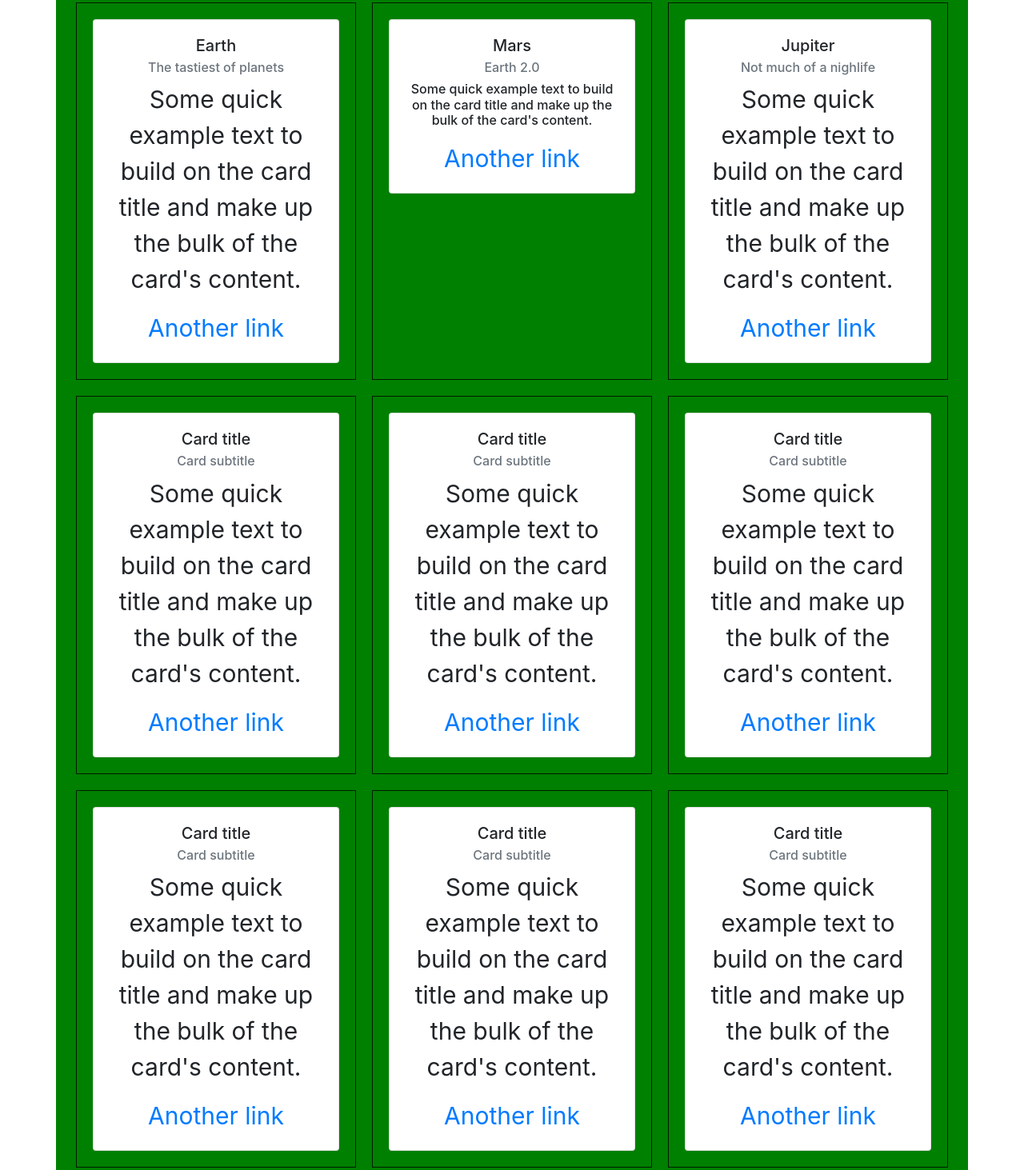
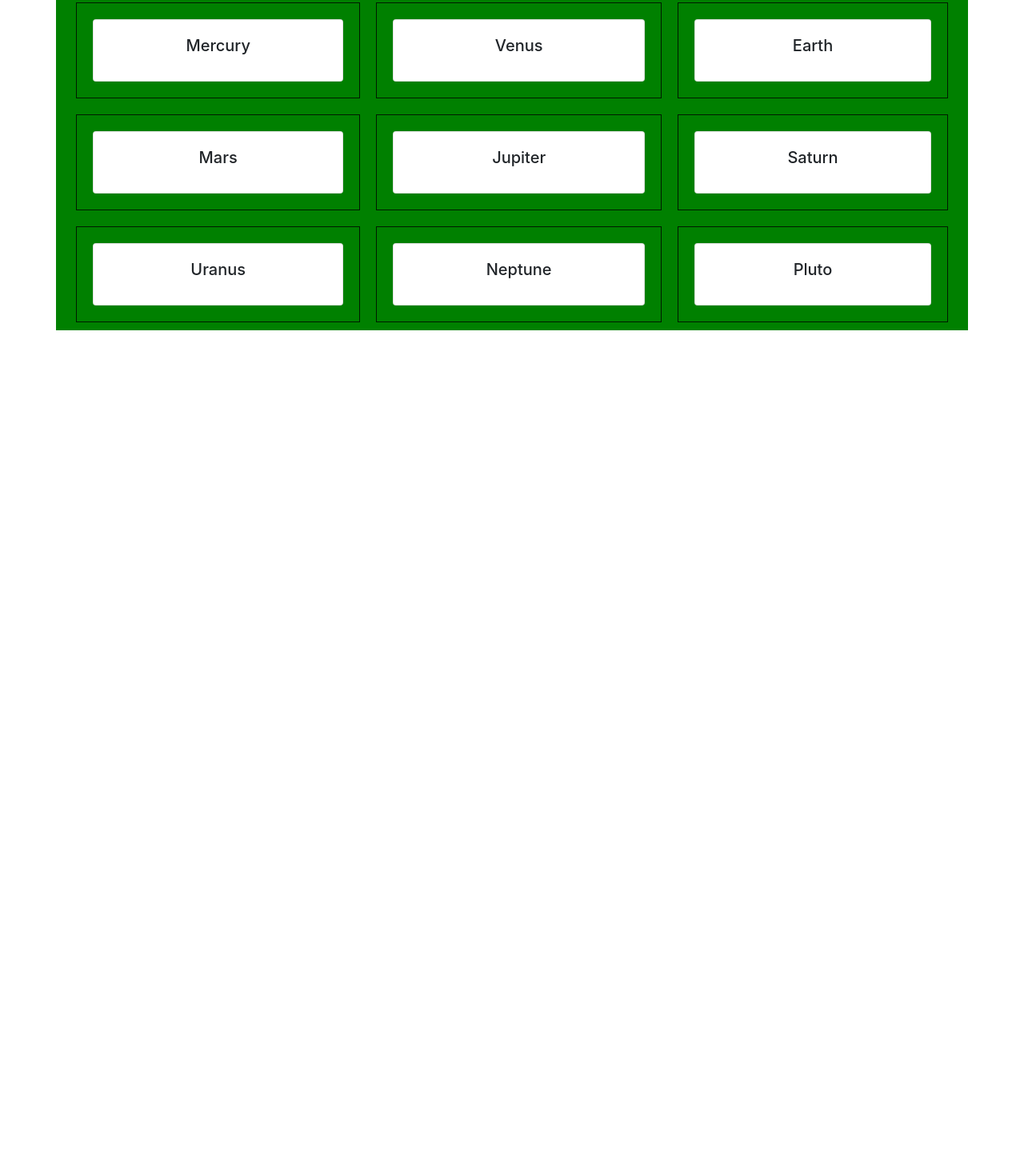
Before and after one commit to JaredReando/solar-age, a website built with webpack: page src/index.html in a window 1280 px wide. Shown: the part 456-1919 px from the top of the page at 80% size. After the commit the page ends 869 px from the top, so only its background shows below. Built offline with nearby package versions, Linux system fonts and the light colour scheme.

Commit message:
Add styling updates.

```diff
--- a/src/index.html
+++ b/src/index.html
@@ -36,119 +36,84 @@
       <p>Direct child element(s) of the grid container automatically becomes grid items.</p>
 
       <div class="grid-container">
+
         <div class="grid-item">
-
           <div class="card">
             <div class="card-body">
-              <h5 class="card-title">Earth</h5>
-              <h6 class="card-subtitle mb-2 text-muted">The tastiest of planets</h6>
-              <p class="card-text">Some quick example text to build on the card title and make up the bulk of the card's content.</p>
-              <ul id="earth-list">
-
-              </ul>
-              <a href="#" class="card-link">Another link</a>
+              <h5 class="card-title">Mercury</h5>
+              <ul class="list-group list-group-flush" id="mercury-list"></ul>
             </div>
           </div>
         </div>
 
         <div class="grid-item">
-
           <div class="card">
             <div class="card-body">
-              <h5 class="card-title">Mars</h5>
-              <h6 class="card-subtitle mb-2 text-muted">Earth 2.0</h6>
-              <h6 class="card-text">Some quick example text to build on the card title and make up the bulk of the card's content.</h6>
-              <ul id="mars-list">
-
-              </ul>
-              <a href="#" class="card-link">Another link</a>
+              <h5 class="card-title">Venus</h5>
+              <ul class="list-group list-group-flush" id="venus-list"></ul>
             </div>
           </div>
         </div>
 
           <div class="grid-item">
-
             <div class="card">
               <div class="card-body">
-              <h5 class="card-title">Jupiter</h5>
-              <h6 class="card-subtitle mb-2 text-muted">Not much of a nighlife</h6>
-              <p class="card-text">Some quick example text to build on the card title and make up the bulk of the card's content.</p>
-              <ul id="jupiter-list">
-
-              </ul>
-              <a href="#" class="card-link">Another link</a>
+                <h5 class="card-title">Earth</h5>
+                <ul class="list-group list-group-flush" id="earth-list"></ul>
               </div>
             </div>
           </div>
 
         <div class="grid-item">
-
           <div class="card">
             <div class="card-body">
-              <h5 class="card-title">Card title</h5>
-              <h6 class="card-subtitle mb-2 text-muted">Card subtitle</h6>
-              <p class="card-text">Some quick example text to build on the card title and make up the bulk of the card's content.</p>
-              <a href="#" class="card-link">Another link</a>
+              <h5 class="card-title">Mars</h5>
+              <ul class="list-group list-group-flush" id="mars-list"></ul>
             </div>
           </div>
         </div>
 
         <div class="grid-item">
-
           <div class="card">
             <div class="card-body">
-              <h5 class="card-title">Card title</h5>
-              <h6 class="card-subtitle mb-2 text-muted">Card subtitle</h6>
-              <p class="card-text">Some quick example text to build on the card title and make up the bulk of the card's content.</p>
-              <a href="#" class="card-link">Another link</a>
+              <h5 class="card-title">Jupiter</h5>
+              <ul class="list-group list-group-flush" id="jupiter-list"></ul>
             </div>
           </div>
         </div>
 
         <div class="grid-item">
-
           <div class="card">
             <div class="card-body">
-              <h5 class="card-title">Card title</h5>
-              <h6 class="card-subtitle mb-2 text-muted">Card subtitle</h6>
-              <p class="card-text">Some quick example text to build on the card title and make up the bulk of the card's content.</p>
-              <a href="#" class="card-link">Another link</a>
+              <h5 class="card-title">Saturn</h5>
+              <ul class="list-group list-group-flush" id="saturn-list"></ul>
             </div>
           </div>
         </div>
 
         <div class="grid-item">
-
           <div class="card">
             <div class="card-body">
-              <h5 class="card-title">Card title</h5>
-              <h6 class="card-subtitle mb-2 text-muted">Card subtitle</h6>
-              <p class="card-text">Some quick example text to build on the card title and make up the bulk of the card's content.</p>
-              <a href="#" class="card-link">Another link</a>
+              <h5 class="card-title">Uranus</h5>
+              <ul class="list-group list-group-flush" id="uranus-list"></ul>
             </div>
           </div>
         </div>
 
         <div class="grid-item">
-
           <div class="card">
             <div class="card-body">
-              <h5 class="card-title">Card title</h5>
-              <h6 class="card-subtitle mb-2 text-muted">Card subtitle</h6>
-              <p class="card-text">Some quick example text to build on the card title and make up the bulk of the card's content.</p>
-              <a href="#" class="card-link">Another link</a>
+              <h5 class="card-title">Neptune</h5>
+              <ul class="list-group list-group-flush" id="neptune-list"></ul>
             </div>
           </div>
         </div>
 
         <div class="grid-item">
-
           <div class="card">
             <div class="card-body">
-              <h5 class="card-title">Card title</h5>
-              <h6 class="card-subtitle mb-2 text-muted">Card subtitle</h6>
-              <p class="card-text">Some quick example text to build on the card title and make up the bulk of the card's content.</p>
-              <a href="#" class="card-link">Another link</a>
+              <h5 class="card-title">Pluto</h5>
+              <ul class="list-group list-group-flush" id="pluto-list"></ul>
             </div>
           </div>
         </div>
--- a/src/main.js
+++ b/src/main.js
@@ -5,7 +5,7 @@ import 'bootstrap';
 import 'bootstrap/dist/css/bootstrap.min.css';
 
 
-
+const planetStats =
 
 
 
@@ -22,5 +22,13 @@ $(document).ready(function() {
     $('#solar-readout').text(userEarthAge);
     $('#birthday').val('');
 
+
+
+    let planets = ['earth', 'mars', 'jupiter'];
+
+    planets.forEach(function(planet) {
+      let ageOnPlanet = newObject.planetAge(planet);
+      $(`#${planet}-list`).append(`<li class="list-group-item">Age: ${ageOnPlanet} years</li>`);
+    });
   });
 });
```
Also changed, not shown: spec/solar-age-spec.js (+4 -0 lines), src/starchild.js (+47 -0 lines). Lines whose indentation alone changed are shown as unchanged.
